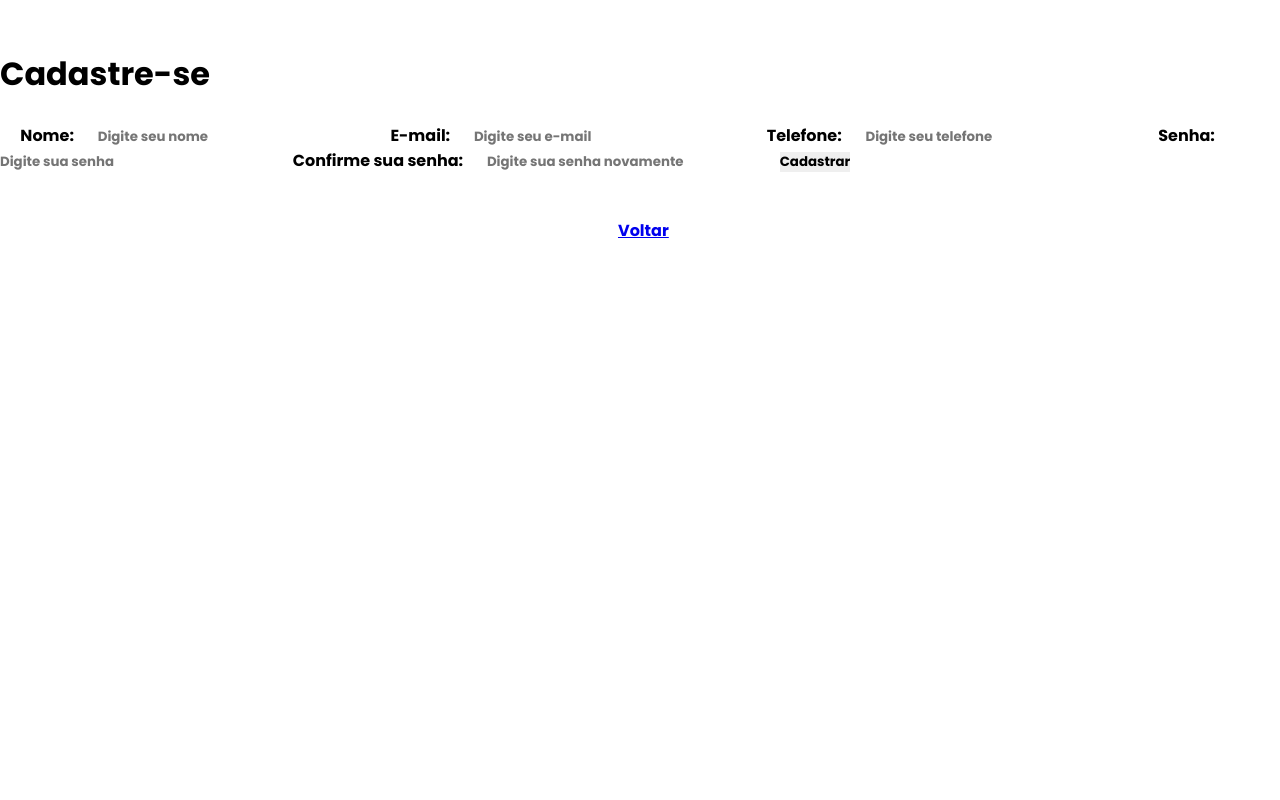
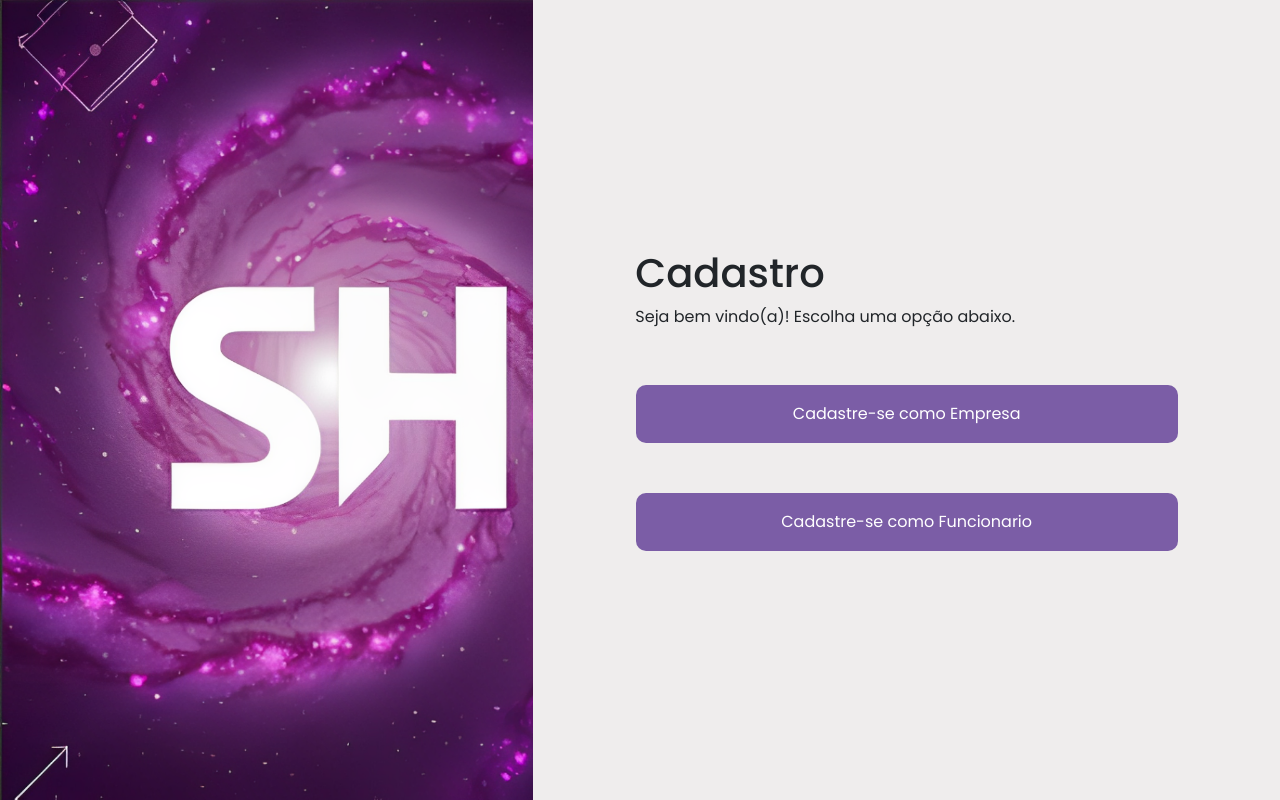
Before and after one commit to StefanyLino/Sprint_ServHub, a PHP site: page /cadastro.php in a window 1280 px wide. Run offline with PHP 8.4, Linux system fonts and the light colour scheme.

Commit message:
cadastrp

```diff
--- a/sprint2/cadastro.php
+++ b/sprint2/cadastro.php
@@ -1,38 +1,33 @@
 <!DOCTYPE html>
 <html lang="pt-BR">
 <head>
-  <meta charset="UTF-8" />
-  <meta name="viewport" content="width=device-width, initial-scale=1.0" />
-  <title>Cadastro</title>
-  <link rel="stylesheet" href="style.css" />
+    <meta charset="UTF-8" />
+    <meta name="viewport" content="width=device-width, initial-scale=1.0" />
+    <link href="https://cdn.jsdelivr.net/npm/bootstrap@5.3.5/dist/css/bootstrap.min.css" rel="stylesheet" integrity="sha384-SgOJa3DmI69IUzQ2PVdRZhwQ+dy64/BUtbMJw1MZ8t5HZApcHrRKUc4W0kG879m7" crossorigin="anonymous">
+    <link rel="stylesheet" href="style.css">
+    <title>Cadastro</title>
 </head>
+<style>
+    .titulo{
+    margin: 0 90px 40px;
+    font-weight: bold;
+}
+</style>
 <body>
-  <div class="container">
-    <h1>Cadastre-se</h1>
-    <form action="#" method="POST" class="form">
-      <label for="nome">Nome:</label>
-      <input type="text" id="nome" name="nome" placeholder="Digite seu nome" required />
-
-      <label for="email">E-mail:</label>
-      <input type="email" id="email" name="email" placeholder="Digite seu e-mail" required />
-
-      <label for="telefone">Telefone:</label>
-      <input type="tel" id="telefone" name="telefone" placeholder="Digite seu telefone" required />
-
-      <label for="senha">Senha:</label>
-      <input type="password" id="senha" name="senha" placeholder="Digite sua senha" required />
-
-      <label for="confirmar-senha">Confirme sua senha:</label>
-      <input type="password" id="confirmar-senha" name="confirmar-senha" placeholder="Digite sua senha novamente" required />
-
-      <button type="submit">Cadastrar</button>
-    </form>
-
-    <p style="text-align:center; margin-top:20px;">
-      <a href="index.html">Voltar</a>
-    </p>
-  </div>
-
-<script src="script.js"></script>
+    <div class="d-flex col-sm-12 " >
+        <div class="container col-sm-5" id="fundo">
+        </div>
+        <main class="container col-sm-7 mt-8 d-flex align-items-center justify-content-center flex-column" id="login">
+            <div class="align-self-start titulo">
+                <h1 class="mb-2">Cadastro</h1>
+                <p id="bem-vindo">Seja bem vindo(a)! Escolha uma opção abaixo.</p>
+            </div>
+            <div class="col-sm-9 d-flex flex-column align-items-center">
+                <a class="btn btn-submit w-100 p-3" id="btn-custom" style="margin-bottom: 50px; border-radius: 10px;" href="cadastro-empresa.php">Cadastre-se como Empresa</a>
+                <a class="btn btn-submit w-100 p-3" id="btn-custom" style="border-radius: 10px;" href="cadastro-funcionario.php"> Cadastre-se como Funcionario</a>
+            </div>
+        </main>
+    </div>
+    <script src="script.js"></script>
 </body>
 </html>
```
